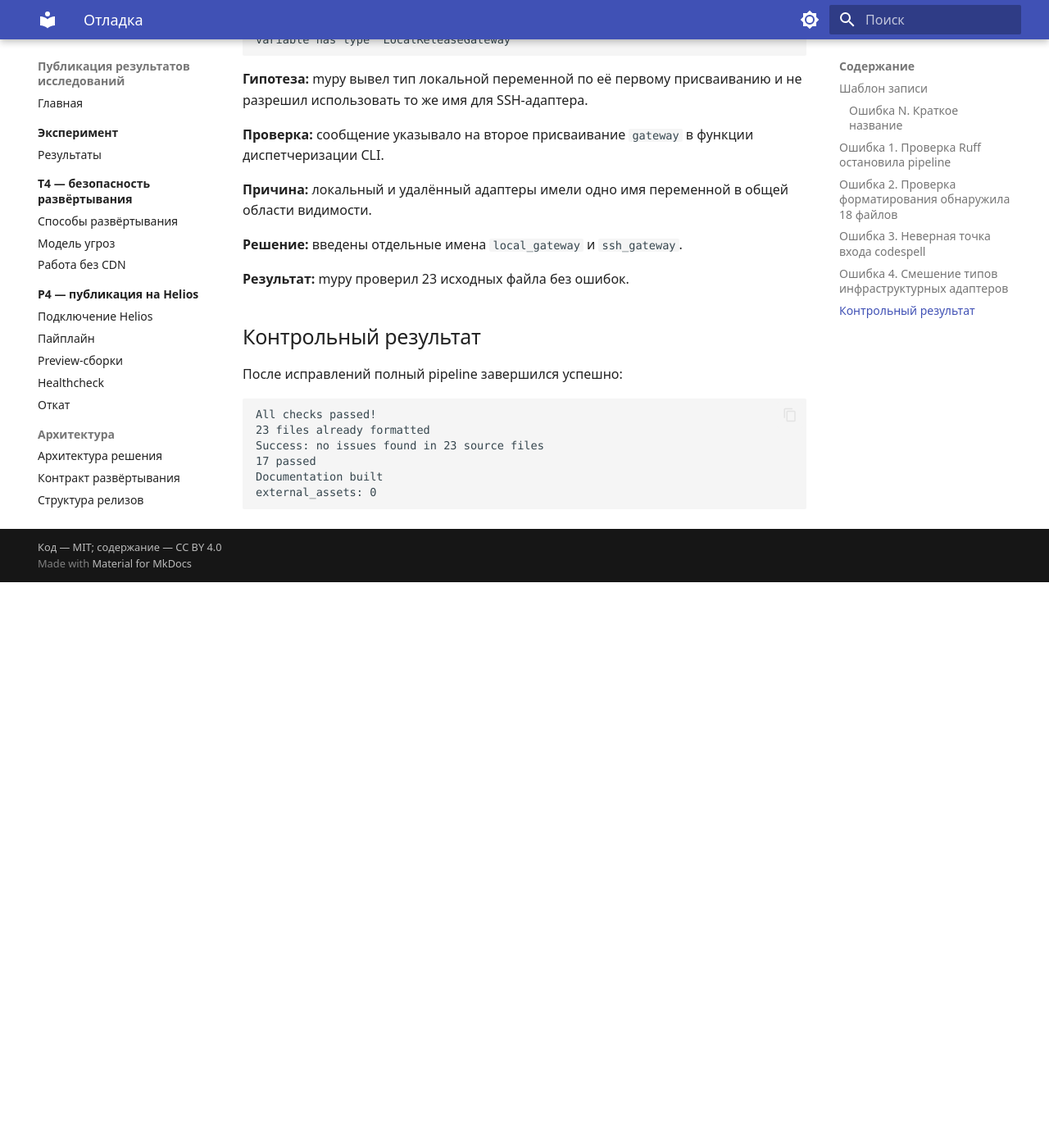
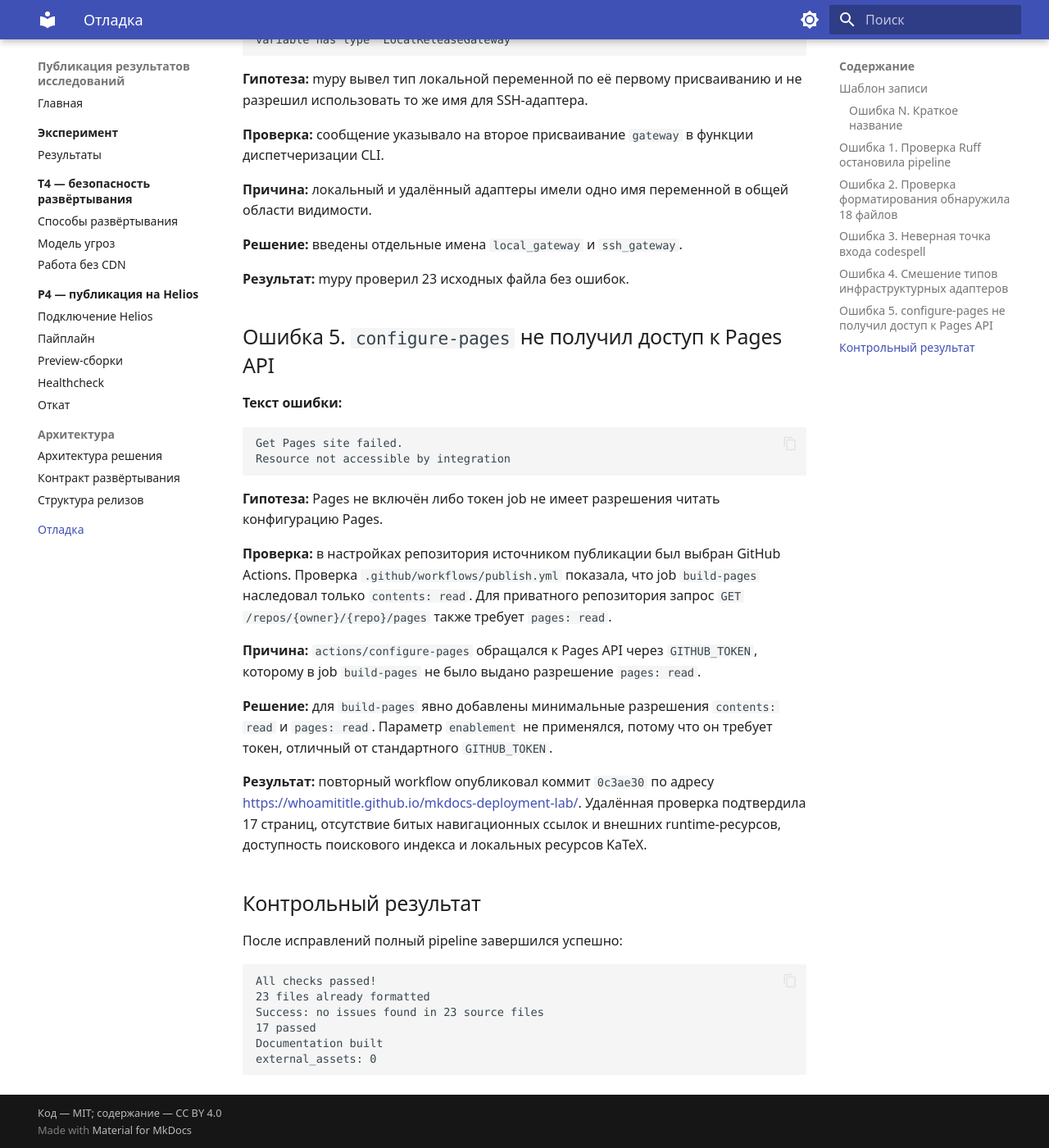
Before and after one commit to WhoamiTitle/mkdocs-deployment-lab, an MkDocs documentation site: the page built from docs/debugging/index.md, in a window 1280 px wide and 1400 px high, scrolled down 2356 px. Shown: the whole window at 82% size. Built offline with MkDocs 1.6.1 and Material for MkDocs 9.7.7, drawn with Linux system fonts in a browser that asks for light colours; nearby versions of some CDN libraries; library files that are not in the unit come from our copies; before the commit the page ends 3066 px from its top, so only the background shows below that.

Commit message:
docs: описать исправление GitHub Pages

````diff
--- a/docs/debugging/index.md
+++ b/docs/debugging/index.md
@@ -117,6 +117,36 @@
 
 **Результат:** mypy проверил 23 исходных файла без ошибок.
 
+## Ошибка 5. `configure-pages` не получил доступ к Pages API
+
+**Текст ошибки:**
+
+```text
+Get Pages site failed.
+Resource not accessible by integration
+```
+
+**Гипотеза:** Pages не включён либо токен job не имеет разрешения читать
+конфигурацию Pages.
+
+**Проверка:** в настройках репозитория источником публикации был выбран GitHub
+Actions. Проверка `.github/workflows/publish.yml` показала, что job
+`build-pages` наследовал только `contents: read`. Для приватного репозитория
+запрос `GET /repos/{owner}/{repo}/pages` также требует `pages: read`.
+
+**Причина:** `actions/configure-pages` обращался к Pages API через
+`GITHUB_TOKEN`, которому в job `build-pages` не было выдано разрешение
+`pages: read`.
+
+**Решение:** для `build-pages` явно добавлены минимальные разрешения
+`contents: read` и `pages: read`. Параметр `enablement` не применялся, потому
+что он требует токен, отличный от стандартного `GITHUB_TOKEN`.
+
+**Результат:** повторный workflow опубликовал коммит `0c3ae30` по адресу
+<https://whoamititle.github.io/mkdocs-deployment-lab/>. Удалённая проверка
+подтвердила 17 страниц, отсутствие битых навигационных ссылок и внешних
+runtime-ресурсов, доступность поискового индекса и локальных ресурсов KaTeX.
+
 ## Контрольный результат
 
 После исправлений полный pipeline завершился успешно:
````
